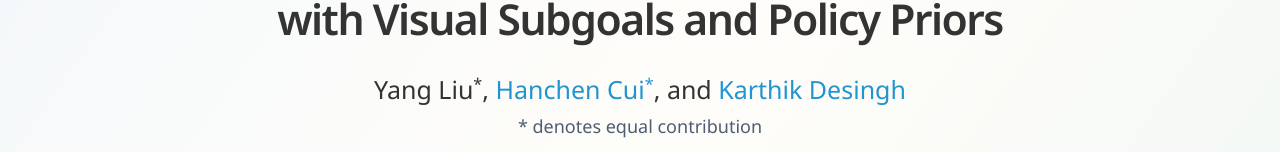
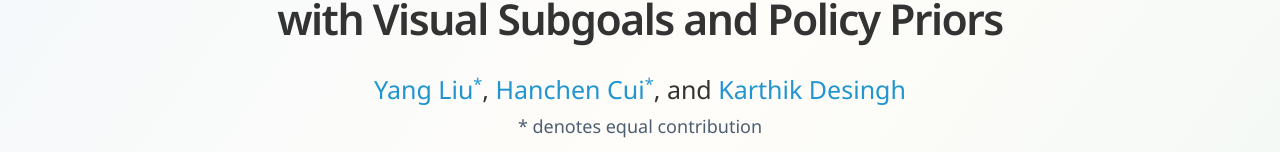
Before and after one commit to PILOT-planner/PILOT-planner.github.io, a plain HTML site: page index.html in a window 1280 px wide. Shown: the part 228-380 px from the top of the page. Drawn offline with Linux system fonts and the light colour scheme.

Commit message:
Add Yang Liu homepage link

```diff
--- a/index.html
+++ b/index.html
@@ -41,7 +41,7 @@
 <main id="main">
 <section aria-labelledby="paper-title" class="hero"><div class="container">
 <h1 id="paper-title"><span class="hero-name">PILOT: </span><span class="hero-title">Guiding <span class="title-phrase">Long-Horizon</span> <span class="title-phrase">World-Model</span> Planning for Robot Manipulation with Visual Subgoals and Policy Priors</span></h1>
-<p class="authors"><span class="author-name">Yang Liu<sup>*</sup></span>, <a class="author-name" href="https://morning-star-7.github.io/" rel="noopener" target="_blank">Hanchen Cui<sup>*</sup></a>, and <a class="author-name" href="https://karthikdesingh.com/" rel="noopener" target="_blank">Karthik Desingh</a></p>
+<p class="authors"><a class="author-name" href="https://lamb97.github.io/" rel="noopener" target="_blank">Yang Liu<sup>*</sup></a>, <a class="author-name" href="https://morning-star-7.github.io/" rel="noopener" target="_blank">Hanchen Cui<sup>*</sup></a>, and <a class="author-name" href="https://karthikdesingh.com/" rel="noopener" target="_blank">Karthik Desingh</a></p>
 <p class="author-contribution">* denotes equal contribution</p>
 <p class="affiliation">University of Minnesota Twin Cities</p>
 <div class="resource-links">
```
Also changed, not shown: 1 other file.
